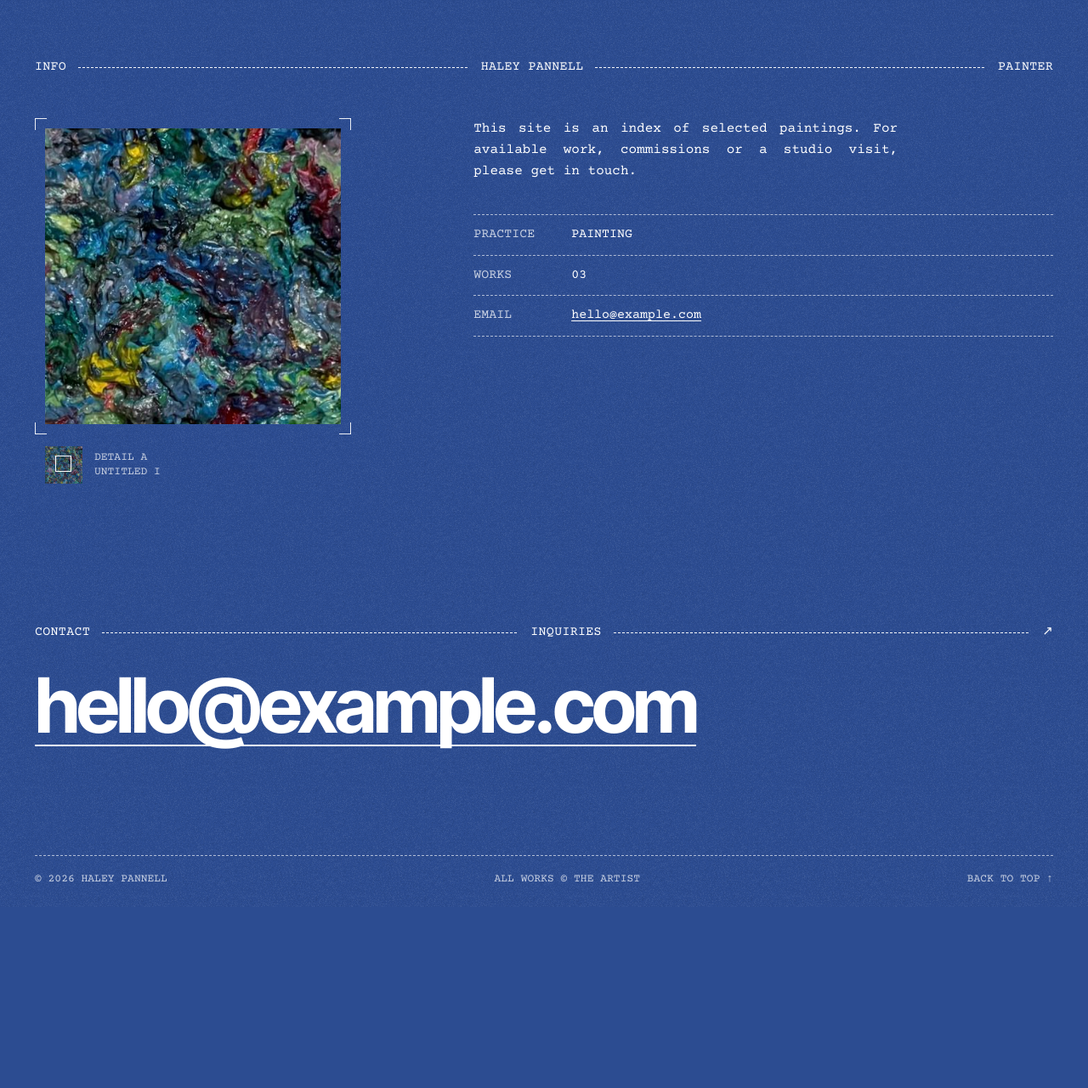
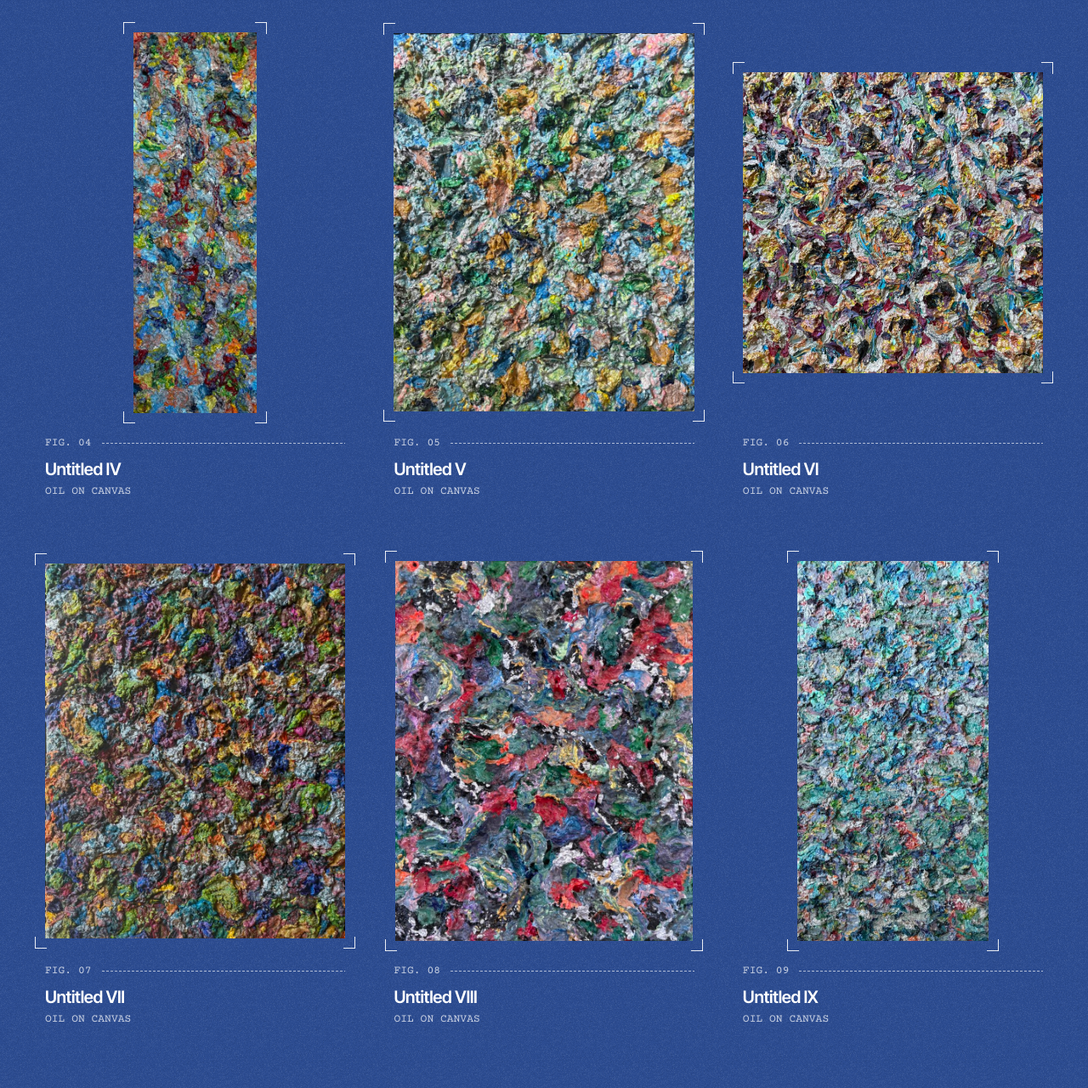
Before and after one commit to YoDaMa/haleyarahart, a plain HTML site: page index.html in a window 1280 px wide. Shown: the part 1057-2337 px from the top of the page at 85% size. Before the commit the page ends 2124 px from the top, so only its background shows below. Drawn offline with nearby package versions, Linux system fonts and the light colour scheme.

Commit message:
Add six new paintings and a plate grid for mixed proportions
- Works 04-09 from the new photos (two photos showed the same painting
  twice, and one easel shot was upside-down relative to the framed one,
  so the framed orientation is used). Each was cut out of the wall, frame
  or easel, straightened for perspective, snapped to its standard canvas
  shape (1:3, 4:5, 1:1, 4:5, 11:14, 1:2; all within 1% of measured) and
  trimmed just inside the ragged paint edge.
- Colors and exposure are as photographed: silver paint measured neutral
  in every photo. The Display P3 profile is kept; EXIF is not copied.
- Full-size files (NN.jpg) open in the viewer; 1000px copies (NN-sm.jpg)
  load lazily in the grid.
- The works list becomes a grid of equal 4:5 plates (3 / 2 / 1 columns).
  Container query units draw each painting as large as it fits in its
  plate at its own proportions, with no per-image settings and no
  JavaScript. On phones, tall works are capped at 72% of screen height.
- README: how the grid works and how to add a painting.

Co-Authored-By: Claude Opus 5.5 <noreply@anthropic.com>
Claude-Session: https://claude.ai/code/session_0142uj1P4xigHXPZPnmNqe6V

```diff
--- a/assets/css/style.css
+++ b/assets/css/style.css
@@ -201,24 +201,27 @@ h1, h2, h3, p, dl, dd { margin: 0; }
 .work { margin-top: clamp(28px, 3.6vw, 52px); }
 
 .plates {
-  --h: min(52vh, 30vw, 600px);        /* every painting hangs at the same height */
-  display: flex;
-  flex-wrap: wrap;
-  align-items: flex-start;
-  gap: 48px clamp(20px, 2.6vw, 44px);
+  display: grid;
+  grid-template-columns: repeat(3, minmax(0, 1fr));
+  gap: clamp(44px, 4.6vw, 72px) clamp(20px, 2.6vw, 44px);
   margin: clamp(22px, 2.6vw, 36px) 0 0;
   padding: 0;
   list-style: none;
   counter-reset: fig;
 }
 .piece {
-  flex: none;
-  width: min-content;
+  min-width: 0;
   counter-increment: fig;
   transition: opacity 0.4s var(--ease);
 }
+/* Every work gets the same 4:5 plate, and the painting is drawn as large as
+   it fits inside it, whatever its proportions */
 .piece__link {
-  display: block;
+  display: flex;
+  align-items: center;
+  justify-content: center;
+  aspect-ratio: 4 / 5;
+  container-type: size;
   text-decoration: none;
   cursor: zoom-in;
   -webkit-tap-highlight-color: transparent;
@@ -247,8 +250,9 @@ h1, h2, h3, p, dl, dd { margin: 0; }
 
 .piece .plate img {
   width: auto;
-  max-width: none;
-  height: var(--h);
+  height: auto;
+  max-width: calc(100cqw - 24px);     /* the plate's padding holds the brackets */
+  max-height: calc(100cqh - 24px);
   background: var(--blue-2);
 }
 
@@ -570,7 +574,7 @@ h1, h2, h3, p, dl, dd { margin: 0; }
 /* ----------------------------------------------------------- Responsive */
 
 @media (max-width: 1000px) {
-  .plates { --h: min(46vh, 42vw); }
+  .plates { grid-template-columns: repeat(2, minmax(0, 1fr)); }
 }
 
 @media (max-width: 900px) {
@@ -600,9 +604,10 @@ h1, h2, h3, p, dl, dd { margin: 0; }
   .tb__cell { padding: 12px 14px; }
   .hero__name { font-size: calc(100cqw / 3.12); white-space: normal; }
   .hero__name span { display: block; }
-  .plates { flex-direction: column; gap: 52px; }
-  .piece { width: 100%; }
-  .piece .plate img { width: 100%; height: auto; }
+  /* one column: each painting at full width, tall ones capped by the screen */
+  .plates { grid-template-columns: minmax(0, 1fr); gap: 52px; }
+  .piece__link { aspect-ratio: auto; container-type: inline-size; justify-content: flex-start; }
+  .piece .plate img { max-height: 72svh; }
   .viewer__bar--bottom { flex-direction: column; align-items: stretch; gap: 14px; }
   .viewer__nav { justify-content: space-between; }
   .viewer__img { max-height: calc(100dvh - 230px); }
--- a/index.html
+++ b/index.html
@@ -71,11 +71,13 @@
       </section>
 
       <section class="work" id="work" aria-labelledby="work-title">
-        <div class="row"><h2 id="work-title">Work</h2><i></i><span>Fig. <span data-fig-range>01–03</span></span><i></i><span aria-hidden="true">↓</span></div>
+        <div class="row"><h2 id="work-title">Work</h2><i></i><span>Fig. <span data-fig-range>01–09</span></span><i></i><span aria-hidden="true">↓</span></div>
 
         <!-- To add a painting: put the photo in assets/img/works/, then copy one
              <li> below and change both image paths, the width and height (the
              photo's size in pixels), the alt text, title and details.
+             The link opens the full-size photo; the <img> can be the same file
+             or a smaller copy (like 04-sm.jpg) so the grid loads faster.
              Figure numbers and counts update on their own. -->
         <ul class="plates">
           <li class="piece">
@@ -111,6 +113,72 @@
               <p class="piece__meta">Oil on canvas</p>
             </div>
           </li>
+          <li class="piece">
+            <a class="piece__link" href="assets/img/works/04.jpg">
+              <span class="plate"><img src="assets/img/works/04-sm.jpg" width="326" height="1000" loading="lazy" decoding="async"
+                alt="Tall, narrow painting covered in thick, crumpled paint: sky blue, coral, yellow-green, deep red, violet and silver."></span>
+            </a>
+            <div class="piece__caption">
+              <p class="piece__fig"><i></i></p>
+              <h3 class="piece__title">Untitled IV</h3>
+              <p class="piece__meta">Oil on canvas</p>
+            </div>
+          </li>
+          <li class="piece">
+            <a class="piece__link" href="assets/img/works/05.jpg">
+              <span class="plate"><img src="assets/img/works/05-sm.jpg" width="794" height="1000" loading="lazy" decoding="async"
+                alt="Painting covered in thick, crumpled paint in silver, sky blue, ochre gold, green and pink."></span>
+            </a>
+            <div class="piece__caption">
+              <p class="piece__fig"><i></i></p>
+              <h3 class="piece__title">Untitled V</h3>
+              <p class="piece__meta">Oil on canvas</p>
+            </div>
+          </li>
+          <li class="piece">
+            <a class="piece__link" href="assets/img/works/06.jpg">
+              <span class="plate"><img src="assets/img/works/06-sm.jpg" width="999" height="1000" loading="lazy" decoding="async"
+                alt="Square painting of thick swirls and crumpled marks in silver, gold, plum, black and turquoise."></span>
+            </a>
+            <div class="piece__caption">
+              <p class="piece__fig"><i></i></p>
+              <h3 class="piece__title">Untitled VI</h3>
+              <p class="piece__meta">Oil on canvas</p>
+            </div>
+          </li>
+          <li class="piece">
+            <a class="piece__link" href="assets/img/works/07.jpg">
+              <span class="plate"><img src="assets/img/works/07-sm.jpg" width="800" height="1000" loading="lazy" decoding="async"
+                alt="Painting covered in thick, crumpled paint in violet, cobalt, yellow-green, orange and silver."></span>
+            </a>
+            <div class="piece__caption">
+              <p class="piece__fig"><i></i></p>
+              <h3 class="piece__title">Untitled VII</h3>
+              <p class="piece__meta">Oil on canvas</p>
+            </div>
+          </li>
+          <li class="piece">
+            <a class="piece__link" href="assets/img/works/08.jpg">
+              <span class="plate"><img src="assets/img/works/08-sm.jpg" width="780" height="1000" loading="lazy" decoding="async"
+                alt="Painting of thick, crumpled paint in red, teal, slate blue, black and silver."></span>
+            </a>
+            <div class="piece__caption">
+              <p class="piece__fig"><i></i></p>
+              <h3 class="piece__title">Untitled VIII</h3>
+              <p class="piece__meta">Oil on canvas</p>
+            </div>
+          </li>
+          <li class="piece">
+            <a class="piece__link" href="assets/img/works/09.jpg">
+              <span class="plate"><img src="assets/img/works/09-sm.jpg" width="503" height="1000" loading="lazy" decoding="async"
+                alt="Tall painting covered in thick, crumpled paint in turquoise, cobalt, silver, coral and lilac."></span>
+            </a>
+            <div class="piece__caption">
+              <p class="piece__fig"><i></i></p>
+              <h3 class="piece__title">Untitled IX</h3>
+              <p class="piece__meta">Oil on canvas</p>
+            </div>
+          </li>
         </ul>
       </section>
 
@@ -136,7 +204,7 @@
             <p class="info__text">This site is an index of selected paintings. For available work, commissions or a studio visit, please get in touch.</p>
             <dl class="spec">
               <div><dt>Practice</dt><dd>Painting</dd></div>
-              <div><dt>Works</dt><dd data-works>03</dd></div>
+              <div><dt>Works</dt><dd data-works>09</dd></div>
               <!-- TODO: replace hello@example.com (twice on the next line). -->
               <div><dt>Email</dt><dd><a href="mailto:hello@example.com">hello@example.com</a></dd></div>
               <!-- Add rows the same way, for example:
```
Also changed, not shown: assets/img/works/04-sm.jpg (added), assets/img/works/04.jpg (added), assets/img/works/05-sm.jpg (added), assets/img/works/05.jpg (added), assets/img/works/06-sm.jpg (added), assets/img/works/06.jpg (added), assets/img/works/07-sm.jpg (added), assets/img/works/07.jpg (added), assets/img/works/08-sm.jpg (added), assets/img/works/08.jpg (added), assets/img/works/09-sm.jpg (added), assets/img/works/09.jpg (added), 1 other file.
